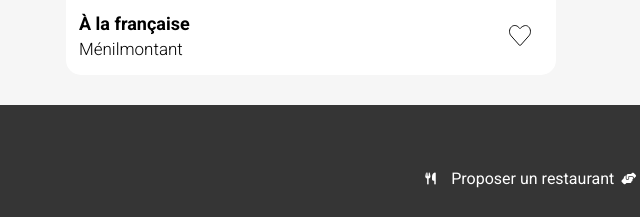
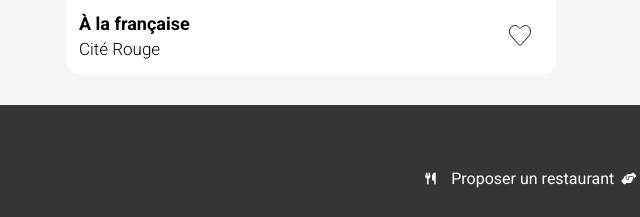
Before and after one commit to markomilicevic/OC-P4, a website: page index.html in a window 1280 px wide. Shown: the part 1093-1310 px from the top of the page, 34-674 px from the left. Drawn offline with Linux system fonts and the light colour scheme; a web font is replaced by a local one.

Commit message:
Typofix À la française restaurant's location (#5)

```diff
--- a/index.html
+++ b/index.html
@@ -101,7 +101,7 @@
 								<div class="enriched-card__content">
 									<div>
 										<h3>À la française</h3>
-										<span>Ménilmontant</span>
+										<span>Cité Rouge</span>
 									</div>
 								</div>
 							</a>
```
Also changed, not shown: restaurants/a-la-francaise.html (+1 -1 lines).
